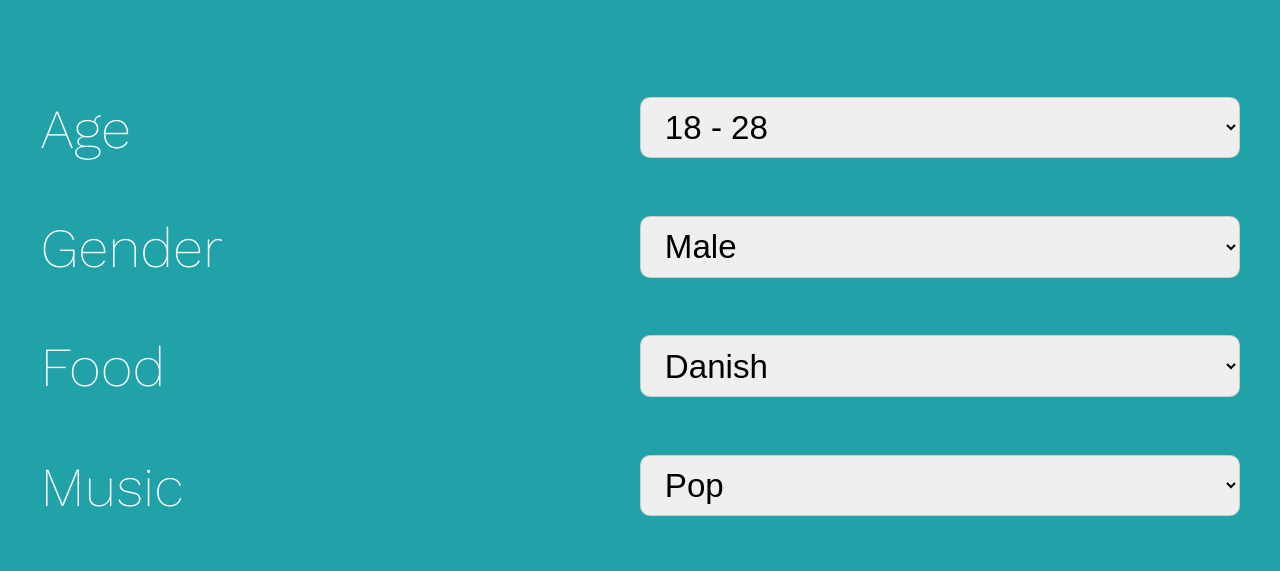
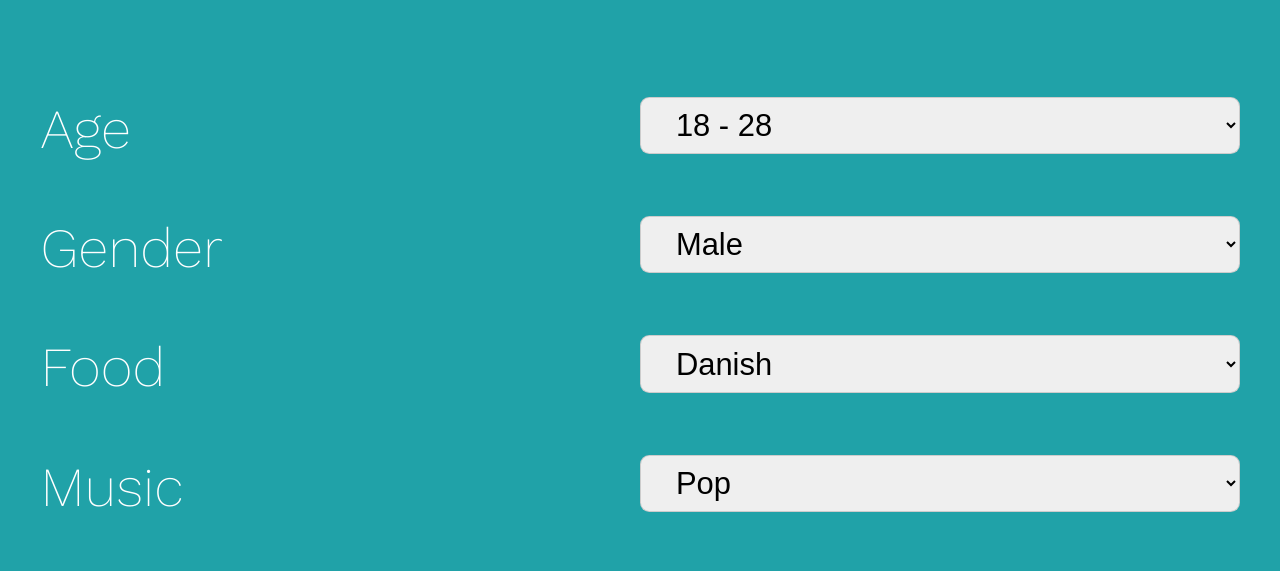
Before and after one commit to richmamaaa/Hallo-Guide, a plain HTML site: page profile.html in a window 1280 px wide. Shown: the part 379-950 px from the top of the page. Drawn offline with nearby package versions, Linux system fonts and the light colour scheme.

Commit message:
Add files via upload

```diff
--- a/css/style.css
+++ b/css/style.css
@@ -19,6 +19,10 @@ body {
     position: absolute;
     width: 100%;
     height: 100%;
+}
+
+article {
+    margin-bottom: -4em;
 }
 
 .flexc {
@@ -122,8 +126,8 @@ select {
     float: right;
     width: 50%;
     min-height: 1.85em;
-    font-size: .6em;
-    padding-left: .6em;
+    font-size: .56em;
+    padding-left: 1em;
     border-color: rgba(132, 132, 132, 0.33);
     color: #000;
     border-radius: .3em;
@@ -141,6 +145,7 @@ button {
     cursor: pointer;
     margin-top: 1.2em;
     border-radius: 2%;
+    margin-bottom: .7em;
 }
 
 a {
@@ -255,4 +260,8 @@ button:hover {
         width: 1.6em;
         padding-right: .6em;
     }
+
+    button {
+        margin-bottom: 0;
+    }
 }
```
